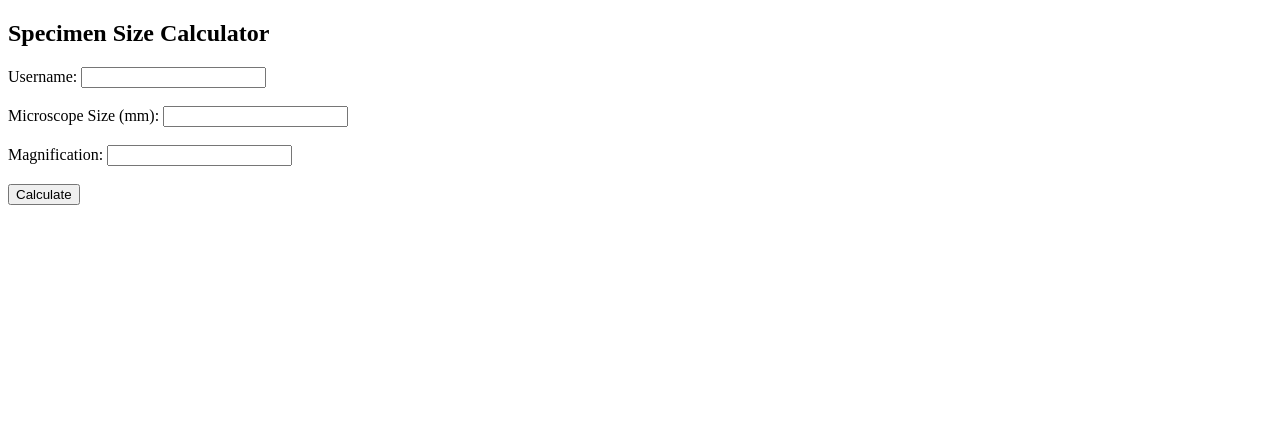
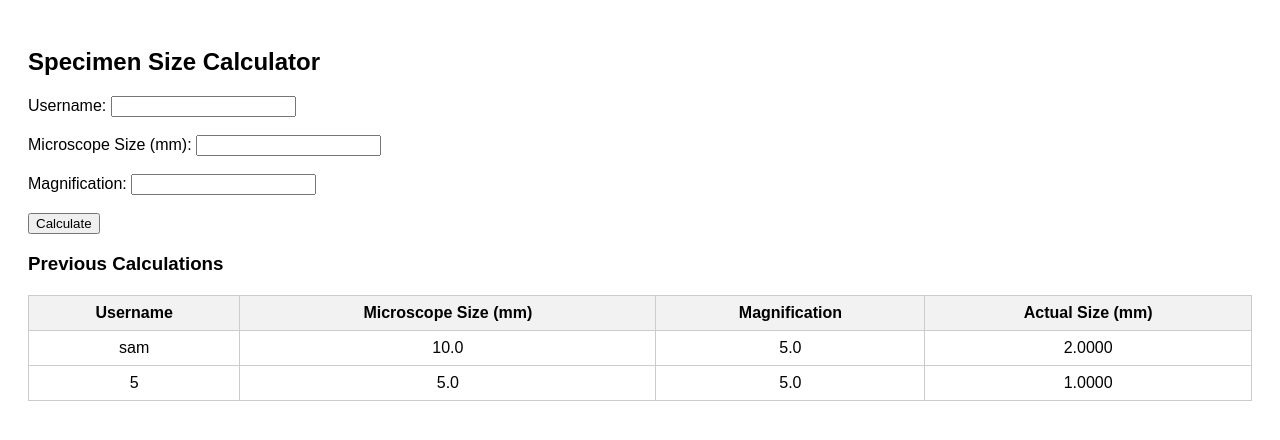
Before and after one commit to samohiani/microscope_calculator, a Flask app: page / in a window 1280 px wide. Shown: the top 440 px of the page. Run offline with Flask 3, Linux system fonts and the light colour scheme; data comes from the database, SQL or seed files in the repository; both versions use the stored data as it was after the commit.

Commit message:
UI change

```diff
--- a/app.py
+++ b/app.py
@@ -3,7 +3,7 @@ import sqlite3
 
 app = Flask(__name__)
 
-def insert_record(username, microscope_size, magnification, actual_size):
+def init_db():
     conn = sqlite3.connect("specimens.db")
     cursor = conn.cursor()
     cursor.execute('''
@@ -15,12 +15,26 @@ def insert_record(username, microscope_size, magnification, actual_size):
             actual_size REAL
         )
     ''')
+    conn.commit()
+    conn.close()
+
+def insert_record(username, microscope_size, magnification, actual_size):
+    conn = sqlite3.connect("specimens.db")
+    cursor = conn.cursor()
     cursor.execute('''
         INSERT INTO records (username, microscope_size, magnification, actual_size)
         VALUES (?, ?, ?, ?)
     ''', (username, microscope_size, magnification, actual_size))
     conn.commit()
     conn.close()
+
+def get_all_records():
+    conn = sqlite3.connect("specimens.db")
+    cursor = conn.cursor()
+    cursor.execute("SELECT username, microscope_size, magnification, actual_size FROM records ORDER BY id DESC")
+    records = cursor.fetchall()
+    conn.close()
+    return records
 
 @app.route("/", methods=["GET", "POST"])
 def index():
@@ -32,7 +46,9 @@ def index():
         actual_size = microscope_size / magnification
         insert_record(username, microscope_size, magnification, actual_size)
         result = round(actual_size, 4)
-    return render_template("index.html", result=result)
+
+    records = get_all_records()
+    return render_template("index.html", result=result, records=records)
 
 import os
 
--- a/templates/index.html
+++ b/templates/index.html
@@ -2,30 +2,81 @@
 <html>
   <head>
     <title>Specimen Size Calculator</title>
+    <style>
+      body {
+        font-family: Arial, sans-serif;
+        padding: 20px;
+      }
+      table {
+        border-collapse: collapse;
+        width: 100%;
+        margin-top: 20px;
+      }
+      th,
+      td {
+        border: 1px solid #ccc;
+        padding: 8px;
+        text-align: center;
+      }
+      th {
+        background-color: #f2f2f2;
+      }
+      .result {
+        margin-top: 20px;
+        color: green;
+        font-weight: bold;
+      }
+    </style>
   </head>
   <body>
     <h2>Specimen Size Calculator</h2>
     <form method="POST">
-      Username: <input type="text" name="username" required /><br /><br />
-      Microscope Size (mm):
+      <label>Username:</label>
+      <input type="text" name="username" required /><br /><br />
+
+      <label>Microscope Size (mm):</label>
       <input
         type="number"
         step="any"
         name="microscope_size"
         required
       /><br /><br />
-      Magnification:
+
+      <label>Magnification:</label>
       <input
         type="number"
         step="any"
         name="magnification"
         required
       /><br /><br />
-      <input type="submit" value="Calculate" />
+
+      <button type="submit">Calculate</button>
     </form>
 
     {% if result is not none %}
-    <h3>Actual Size: {{ result }} mm</h3>
+    <div class="result">Actual Size: {{ result }} mm</div>
+    {% endif %} {% if records %}
+    <h3>Previous Calculations</h3>
+    <table>
+      <thead>
+        <tr>
+          <th>Username</th>
+          <th>Microscope Size (mm)</th>
+          <th>Magnification</th>
+          <th>Actual Size (mm)</th>
+        </tr>
+      </thead>
+      <tbody>
+        {% for record in records %}
+        <tr>
+          <td>{{ record[0] }}</td>
+          <td>{{ record[1] }}</td>
+          <td>{{ record[2] }}</td>
+          <td>{{ "%.4f"|format(record[3]) }}</td>
+        </tr>
+        {% endfor %}
+      </tbody>
+    </table>
     {% endif %}
   </body>
 </html>
```
Also changed, not shown: specimens.db (added).
